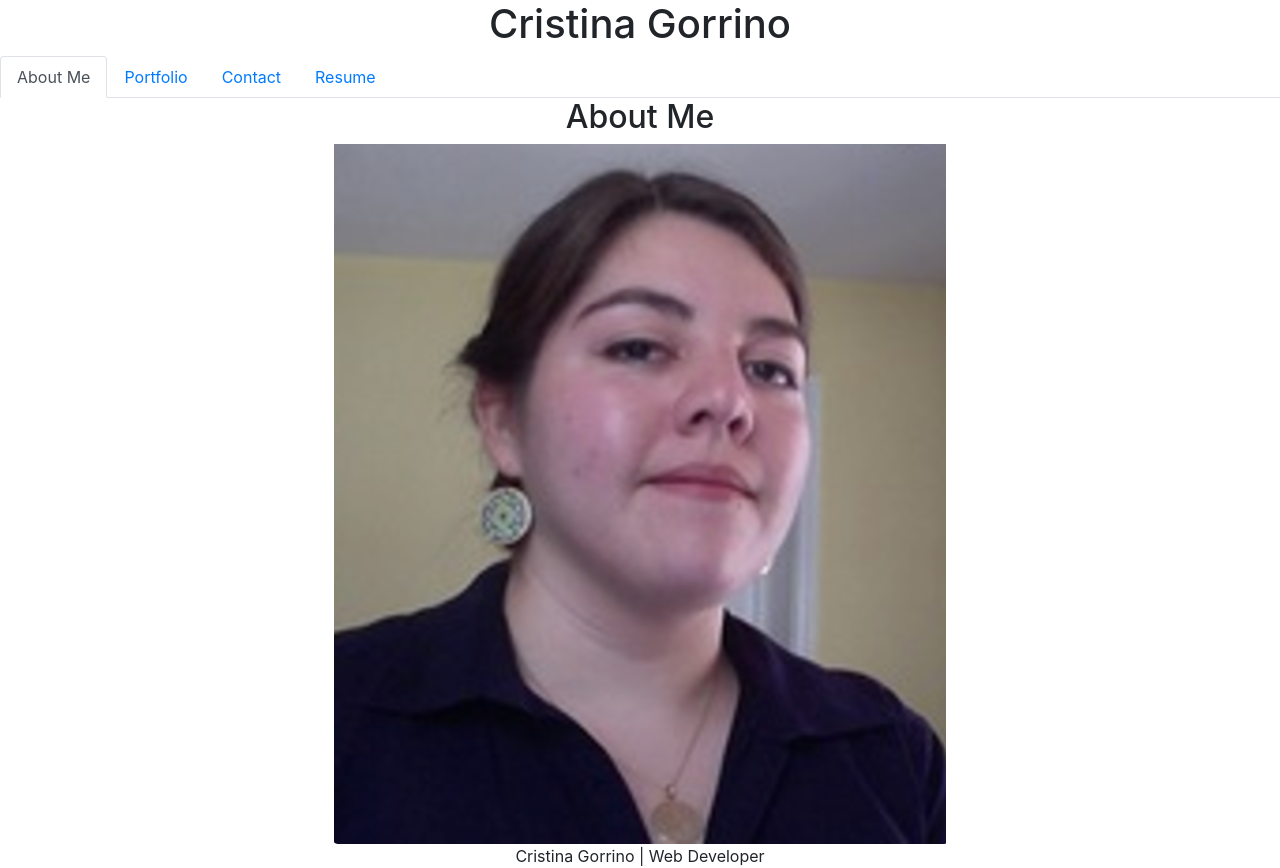
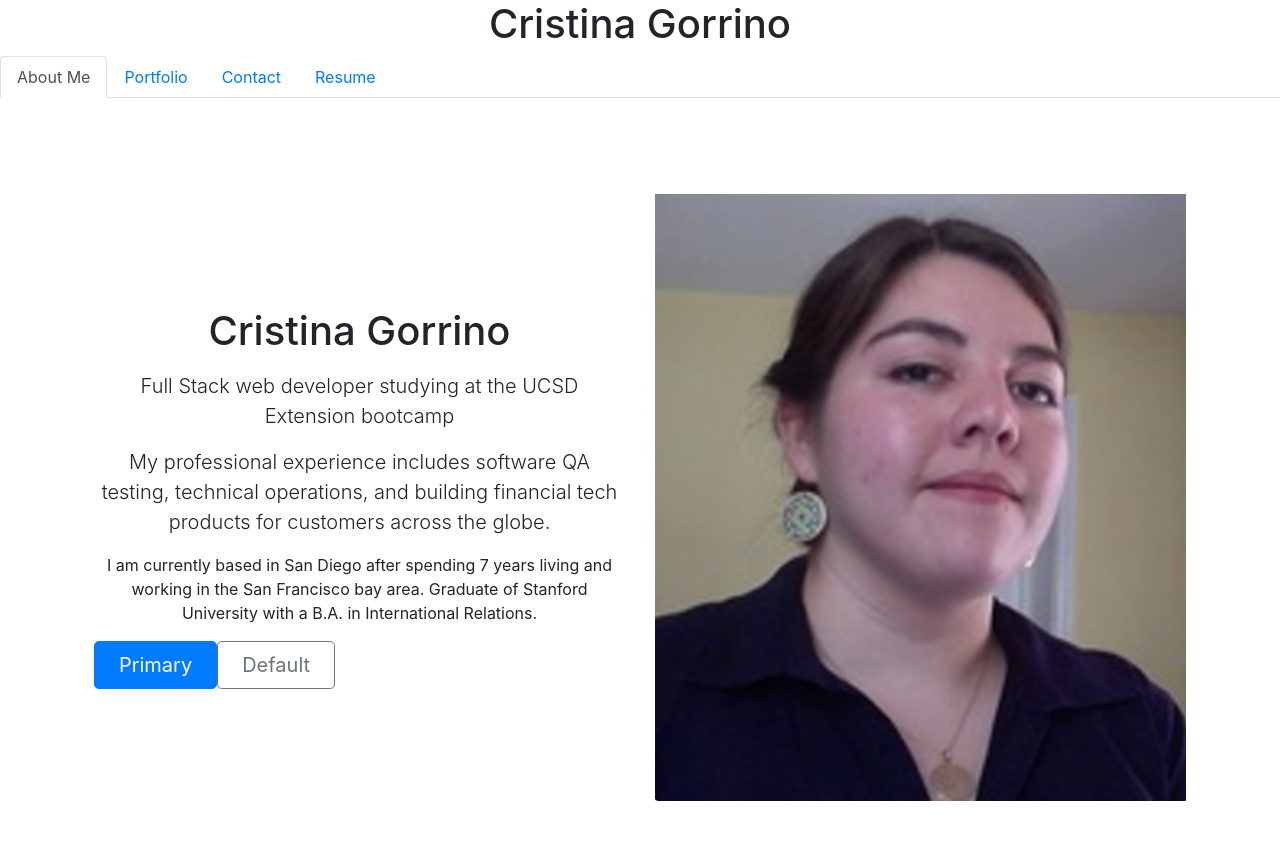
Before and after one commit to cristina-gorrino/professional-portfolio-react, a React (Create React App) app: page / in a window 1280 px wide. Shown: the top 868 px of the page. Built offline with nearby package versions, Linux system fonts and the light colour scheme.

Commit message:
Improving styling on the About page and the Resume and skills page.

```diff
--- a/src/components/Footer.js
+++ b/src/components/Footer.js
@@ -1,4 +1,5 @@
 import React from 'react';
+import resume from '../assets/Cristina Gorrino Resume 2021.pdf';
 
 
 export default function Footer() {
@@ -10,6 +11,7 @@ export default function Footer() {
                     <li><a href="https://www.linkedin.com/in/cristina-gorrino-01355b172/">Linkedin</a></li>
                     <li><a href="https://github.com/cristina-gorrino">GitHub</a></li>
                     <li><a href="https://stackoverflow.com/users/15286907/cgorrino?tab=profile">Stack Overflow</a></li>
+                    <li><a href={resume} rel="noreferrer" download="Cristina Gorrino Resume" target="_blank">Resume</a></li>
                 </ul>
         </footer>
     )
--- a/src/components/pages/About.js
+++ b/src/components/pages/About.js
@@ -3,15 +3,23 @@ import pfp from '../../assets/images/cg_profile_pic.png';
 export default function About () {
     return (
         <div>
-            <h2>About Me</h2>
-            <figure>
-                        <img id="profile-pic" src={pfp} alt="photo of me"/>
-                        <figcaption>Cristina Gorrino | Web Developer</figcaption>
-            </figure>
-            <p> My name is Cristina Gorrino, and I am an aspiring web developer studying at the UCSD Extension bootcamp. My professional experience includes software QA testing, technical operations, and building financial tech products for customers across the globe.
-            </p>
-            <p>I am currently based in San Diego after spending 7 years living and working in the San Francisco bay area. Graduate of Stanford University with a B.A. in International Relations.
-            </p>
+            <div className="container col-xxl-8 px-4 py-5">
+                <div className="row flex-lg-row-reverse align-items-center g-5 py-5">
+                    <div className="col-10 col-sm-8 col-lg-6">
+                        <img src={pfp} id="profile-pic" className="d-block mx-lg-auto img-fluid" alt="My profile pic" width="700" height="500" loading="lazy"/>
+                    </div>
+                    <div className="col-lg-6">
+                        <h1 className="display-5 fw-bold lh-1 mb-3">Cristina Gorrino</h1>
+                        <p className="lead">Full Stack web developer studying at the UCSD Extension bootcamp</p>
+                        <p className="lead">My professional experience includes software QA testing, technical operations, and building financial tech products for customers across the globe.</p>
+                        <p>I am currently based in San Diego after spending 7 years living and working in the San Francisco bay area. Graduate of Stanford University with a B.A. in International Relations.</p>
+                        <div className="d-grid gap-2 d-md-flex justify-content-md-start">
+                            <button type="button" className="btn btn-primary btn-lg px-4 me-md-2">Primary</button>
+                            <button type="button" className="btn btn-outline-secondary btn-lg px-4">Default</button>
+                        </div>
+                    </div>
+                </div>
+            </div>
 
 
         </div>
--- a/src/components/pages/Resume.js
+++ b/src/components/pages/Resume.js
@@ -1,21 +1,34 @@
 import React from 'react';
 import resume from '../../assets/Cristina Gorrino Resume 2021.pdf';
 
+const styles = {
+    cardStyle: {
+        width: "18rem"
+    }
+}
 
 export default function Resume() {
     return (
         <div>
             <h3>Experience and Skills</h3>
-            <p>Click here to download my full <a href={resume} download="Cristina Gorrino Resume" target="_blank">Resume</a></p>
-            <h4>Proficiencies</h4>
-            <ul>
-                <li>JavaScript</li>
-                <li>Node and Express</li>
-                <li>MySQL</li>
-                <li>React</li>
-                <li>MongoDB</li>
-                <li>Mongoose</li>
-            </ul>
+            <p>Click here to download my full <a href={resume} rel="noreferrer" download="Cristina Gorrino Resume" target="_blank">Resume</a></p>
+            <div className="card-container">
+            <div className="card" style={styles.cardStyle}>
+                <div className="card-header">
+                    <h4>Proficiencies</h4>
+                </div>
+                <ul className="list-group list-group-flush">
+                    <li className="list-group-item">JavaScript</li>
+                    <li className="list-group-item">Node and Express</li>
+                    <li className="list-group-item">MySQL</li>
+                    <li className="list-group-item">React</li>
+                    <li className="list-group-item">MongoDB</li>
+                    <li className="list-group-item">Mongoose</li>
+                </ul>
+            </div>
+            </div>
+
+
         </div>
     )
 }
```
